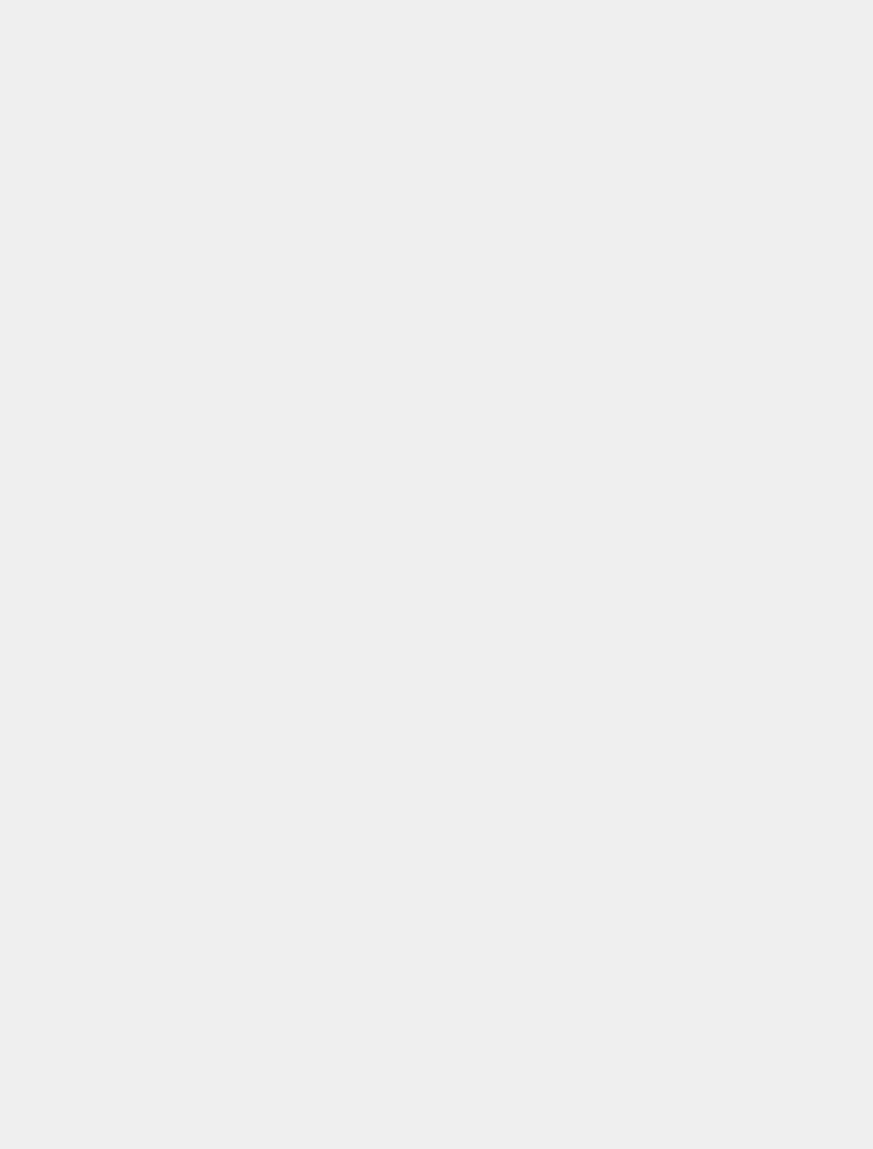
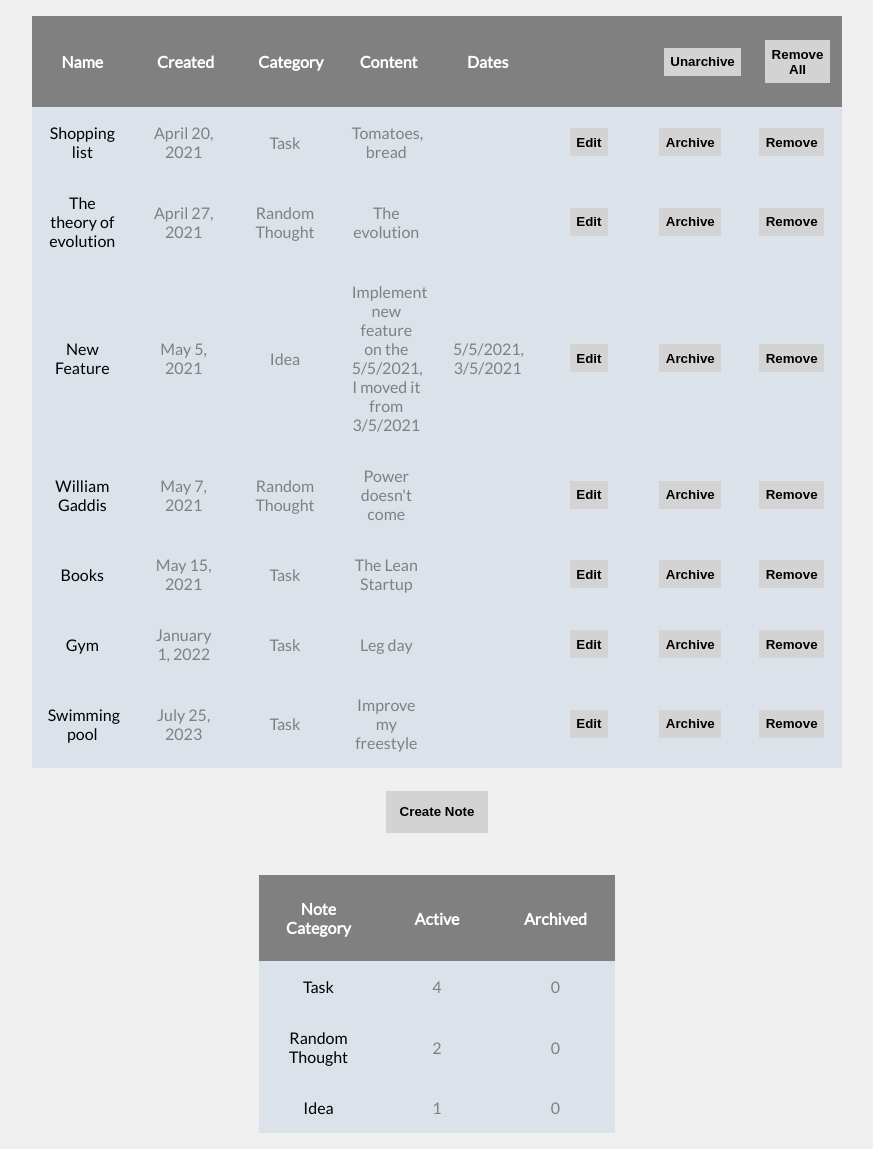
Before and after one commit to Made1ra/notes-app-react, a React (Create React App) app: page / in a window 1280 px wide. Shown: the whole page, without its empty margins (203-1076 px from the left). Before the commit the page ends 800 px from the top, so only its background shows below. Built offline with nearby package versions, Linux system fonts and the light colour scheme.

Commit message:
Update App.tsx

```diff
--- a/src/App.tsx
+++ b/src/App.tsx
@@ -1,7 +1,160 @@
+import { useState } from 'react';
+import { useSelector, useDispatch } from 'react-redux';
+import {
+  Note,
+  selectNotes,
+  toggleArchiveNote,
+  unarchiveNotes,
+  removeNote,
+  removeNotes
+} from './store';
+import { extractDatesFromNoteContent } from './utilities/extractDatesFromNoteContent';
+import { getNumberOfNotesByCategory } from './utilities/getNumberOfNotesByCategory';
+import Container from './components/Container';
+import Table from './components/Table';
+import Thead from './components/Thead';
+import Th from './components/Th';
+import Tr from './components/Tr';
+import Td from './components/Td';
+import Button from './components/Button';
+import CreateButton from './components/CreateButton';
+import Modal from './components/Modal';
+
 function App() {
+  const notes = useSelector(selectNotes);
+  const dispatch = useDispatch();
+
+  const [isModalOpen, setIsModalOpen] = useState(false);
+  const [isEditing, setIsEditing] = useState(false);
+  const [selectedNote, setSelectedNote] = useState<Note | null>(null)
+
+  const categories = ['Task', 'Random Thought', 'Idea'];
+
+  const handleAddNote = () => {
+    setIsEditing(false);
+    setIsModalOpen(true);
+  };
+
+  const handleEditNote = (note: Note) => {
+    setSelectedNote(note);
+    setIsEditing(true);
+    setIsModalOpen(true);
+  };
+
+  const handleCloseModal = () => {
+    setIsModalOpen(false);
+  };
+
+  const toggleNote = (id: string, archived: boolean) => {
+    dispatch(toggleArchiveNote({ id, archived }));
+  };
+
+  const unarchiveAll = () => {
+    dispatch(unarchiveNotes());
+  }
+
+  const remove = (id: string) => {
+    dispatch(removeNote(id));
+  };
+
+  const removeAll = () => {
+    dispatch(removeNotes());
+  }
+
   return (
-    <>
-    </>
+    <Container>
+      <Table>
+        <Thead>
+          <Tr>
+            <Th>Name</Th>
+            <Th>Created</Th>
+            <Th>Category</Th>
+            <Th>Content</Th>
+            <Th>Dates</Th>
+            <Th />
+            <Th>
+              <Button onClick={() => unarchiveAll()}>
+                Unarchive
+              </Button>
+            </Th>
+            <Th>
+              <Button onClick={() => removeAll()}>
+                Remove All
+              </Button>
+            </Th>
+          </Tr>
+        </Thead>
+        <tbody>
+          {notes.map((note) => (
+            !note.archived && (
+              <Tr key={note.id}>
+                <Td>
+                  {note.name}
+                </Td>
+                <Td>
+                  {note.created}
+                </Td>
+                <Td>
+                  {note.category}
+                </Td>
+                <Td>
+                  {note.content}
+                </Td>
+                <Td>
+                  {extractDatesFromNoteContent(note.content).join(', ')}
+                </Td>
+                <Td>
+                  <Button onClick={() => handleEditNote(note)}>
+                    Edit
+                  </Button>
+                </Td>
+                <Td>
+                  <Button onClick={() => toggleNote(note.id, note.archived)}>
+                    Archive
+                  </Button>
+                </Td>
+                <Td>
+                  <Button onClick={() => remove(note.id)}>
+                    Remove
+                  </Button>
+                </Td>
+              </Tr>
+            )
+          ))}
+        </tbody>
+      </Table>
+      <CreateButton onClick={() => handleAddNote()}>Create Note</CreateButton>
+      <Table>
+        <Thead>
+          <Tr>
+            <Th>Note Category</Th>
+            <Th>Active</Th>
+            <Th>Archived</Th>
+          </Tr>
+        </Thead>
+        <tbody>
+          {categories.map((category) => (
+            <Tr key={category}>
+              <Td>
+                {category}
+              </Td>
+              <Td>
+                {getNumberOfNotesByCategory(notes, category, false)}
+              </Td>
+              <Td>
+                {getNumberOfNotesByCategory(notes, category, true)}
+              </Td>
+            </Tr>
+          ))}
+        </tbody>
+      </Table>
+      <Modal
+        $isOpen={isModalOpen}
+        isEditing={isEditing}
+        selectedNote={selectedNote}
+        onClose={handleCloseModal}
+      />
+    </Container >
   );
 }
 
```
